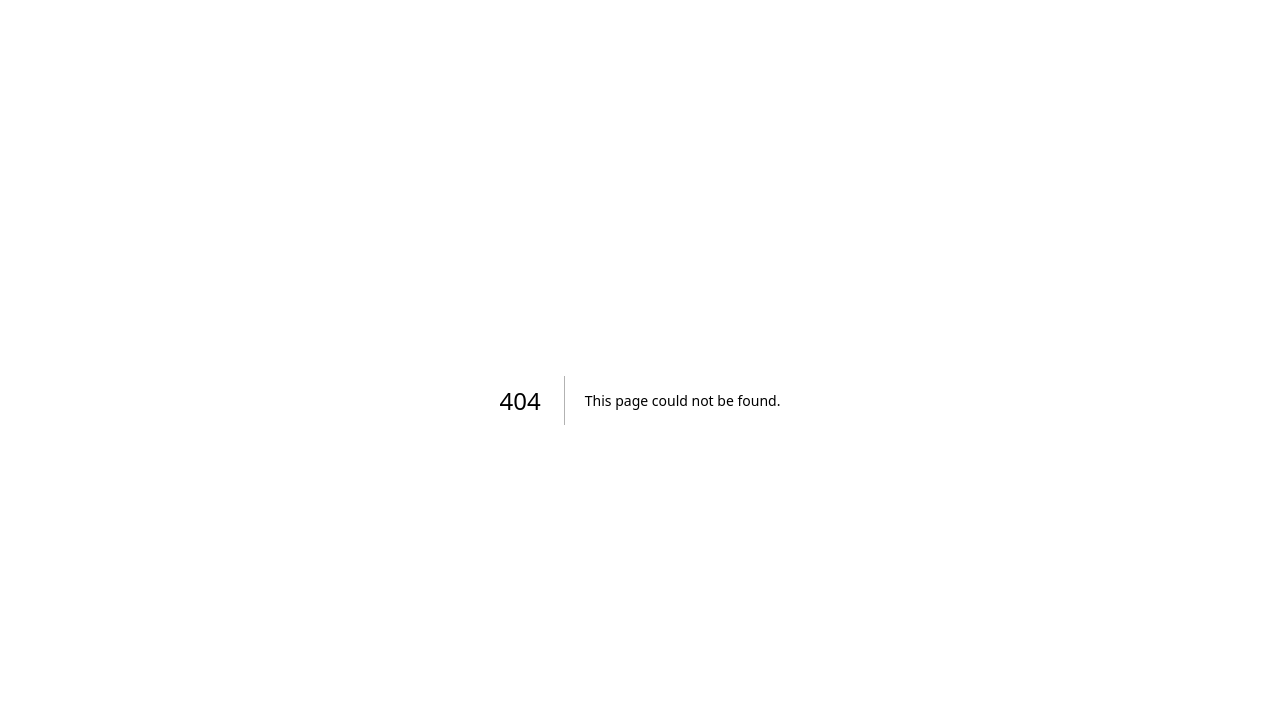
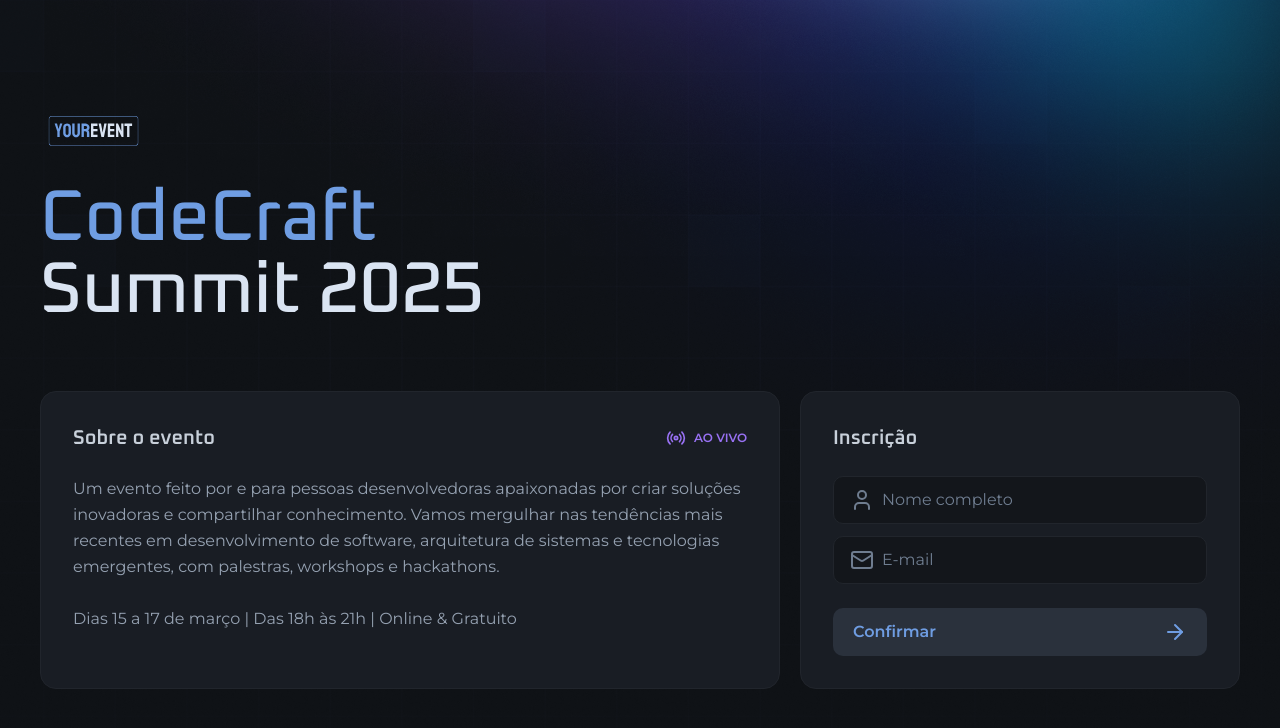
Before and after one commit to emerss001/your-event, a Next.js app: page /events/1 in a window 1280 px wide. Before the commit this address had no page. Shown: the top 728 px of the page. Built offline with nearby package versions, Linux system fonts and the light colour scheme.

Commit message:
criando tela sobre o evento

```diff
--- /dev/null
+++ b/src/app/events/[prettyName]/page.tsx
@@ -0,0 +1,78 @@
+"use client";
+
+import Image from "next/image";
+import logo from "../../assets/Logo.svg";
+import { ArrowRight, Mail, Radio, User } from "lucide-react";
+import { InputField, InputIcon, InputRoot } from "@/app/components/input";
+import Button from "@/app/components/button";
+
+// import { useParams } from "next/navigation";
+
+const Page = () => {
+    // const params = useParams<{ prettyName: string }>();
+    return (
+        <main className="max-w-[1240px] mx-auto px-5 py-8 md:py-0">
+            <div className="min-h-dvh flex flex-col justify-center gap-16">
+                <div className="flex flex-col gap-8 items-center md:items-start">
+                    <Image src={logo} alt="your event logo" width={108.5} height={30} />
+
+                    <h1 className="text-4xl text-center leading-none font-heading font-medium flex flex-col md:text-7xl md:text-start">
+                        <span className="text-blue">CodeCraft</span>
+                        Summit 2025
+                    </h1>
+                </div>
+
+                <div className="flex gap-5 items-stretch flex-col md:flex-row">
+                    {/* SOBRE O EVENTO */}
+                    <div className="flex-1 bg-gray-700 border border-gray-600 rounded-2xl p-8 space-y-6">
+                        <div className="flex items-center justify-between">
+                            <h2 className="font-heading font-semibold text-gray-200 text-xl">Sobre o evento</h2>
+                            <span className="text-purple font-semibold text-xs flex items-center gap-2">
+                                <Radio className="size-5" />
+                                AO VIVO
+                            </span>
+                        </div>
+                        <p className="text-gray-300 leading-relaxed text-sm md:text-base">
+                            Um evento feito por e para pessoas desenvolvedoras apaixonadas por criar soluções inovadoras
+                            e compartilhar conhecimento. Vamos mergulhar nas tendências mais recentes em desenvolvimento
+                            de software, arquitetura de sistemas e tecnologias emergentes, com palestras, workshops e
+                            hackathons.
+                            <br />
+                            <br />
+                            Dias 15 a 17 de março | Das 18h às 21h | Online & Gratuito{" "}
+                        </p>
+                    </div>
+                    {/* FORM PARA SE INSCREVER */}
+                    <form
+                        action=""
+                        className="bg-gray-700 border border-gray-600 rounded-2xl p-8 space-y-6 w-full md:max-w-[440px]"
+                    >
+                        <h2 className="font-heading font-semibold text-gray-200 text-xl">Inscrição</h2>
+
+                        <div className="space-y-3">
+                            <InputRoot>
+                                <InputIcon>
+                                    <User />
+                                </InputIcon>
+                                <InputField type="text" placeholder="Nome completo" />
+                            </InputRoot>
+
+                            <InputRoot>
+                                <InputIcon>
+                                    <Mail />
+                                </InputIcon>
+                                <InputField type="email" placeholder="E-mail" />
+                            </InputRoot>
+                        </div>
+
+                        <Button>
+                            Confirmar <ArrowRight />
+                        </Button>
+                    </form>
+                </div>
+            </div>
+        </main>
+    );
+};
+
+export default Page;
--- a/src/app/layout.tsx
+++ b/src/app/layout.tsx
@@ -10,7 +10,7 @@
 const oxianium = Oxanium({
     weight: ["500", "600"],
     subsets: ["latin"],
-    variable: "--font-  ",
+    variable: "--font-oxanium",
 });
 
 const montserrat = Montserrat({
@@ -26,7 +26,9 @@
 }>) {
     return (
         <html lang="pt-BR" className={`${montserrat.variable} ${oxianium.variable}`}>
-            <body className="bg-gray-900 text-gray-100 antialiased">{children}</body>
+            <body className="bg-gray-900 text-gray-100 antialiased bg-[url(/Background.png)] bg-no-repeat bg-top md:bg-right-top">
+                {children}
+            </body>
         </html>
     );
 }
--- a/src/app/page.tsx
+++ b/src/app/page.tsx
@@ -1,27 +1,3 @@
-import { ArrowRight, Copy, Mail } from "lucide-react";
-import Button from "./components/button";
-import IconButton from "./components/iconButton";
-import { InputField, InputIcon, InputRoot } from "./components/input";
-
 export default function Home() {
-    return (
-        <div>
-            <Button>
-                Enviar
-                <ArrowRight />
-            </Button>
-            <IconButton>
-                <Copy />
-            </IconButton>
-
-            <div>
-                <InputRoot>
-                    <InputIcon>
-                        <Mail className="size-5" />
-                    </InputIcon>
-                    <InputField />
-                </InputRoot>
-            </div>
-        </div>
-    );
+    return <div></div>;
 }
```
Also changed, not shown: public/Background.png (added), src/app/assets/Logo.svg (added).
